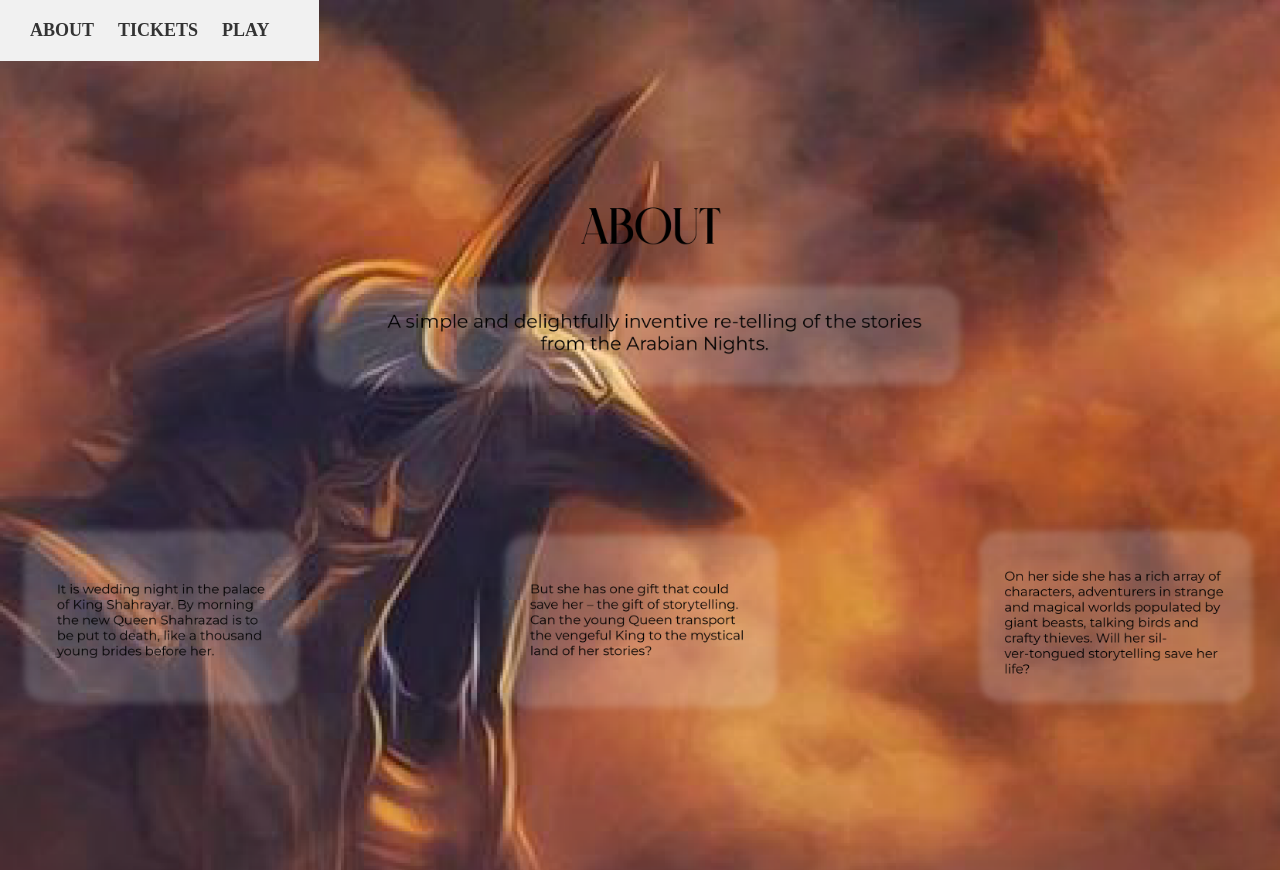
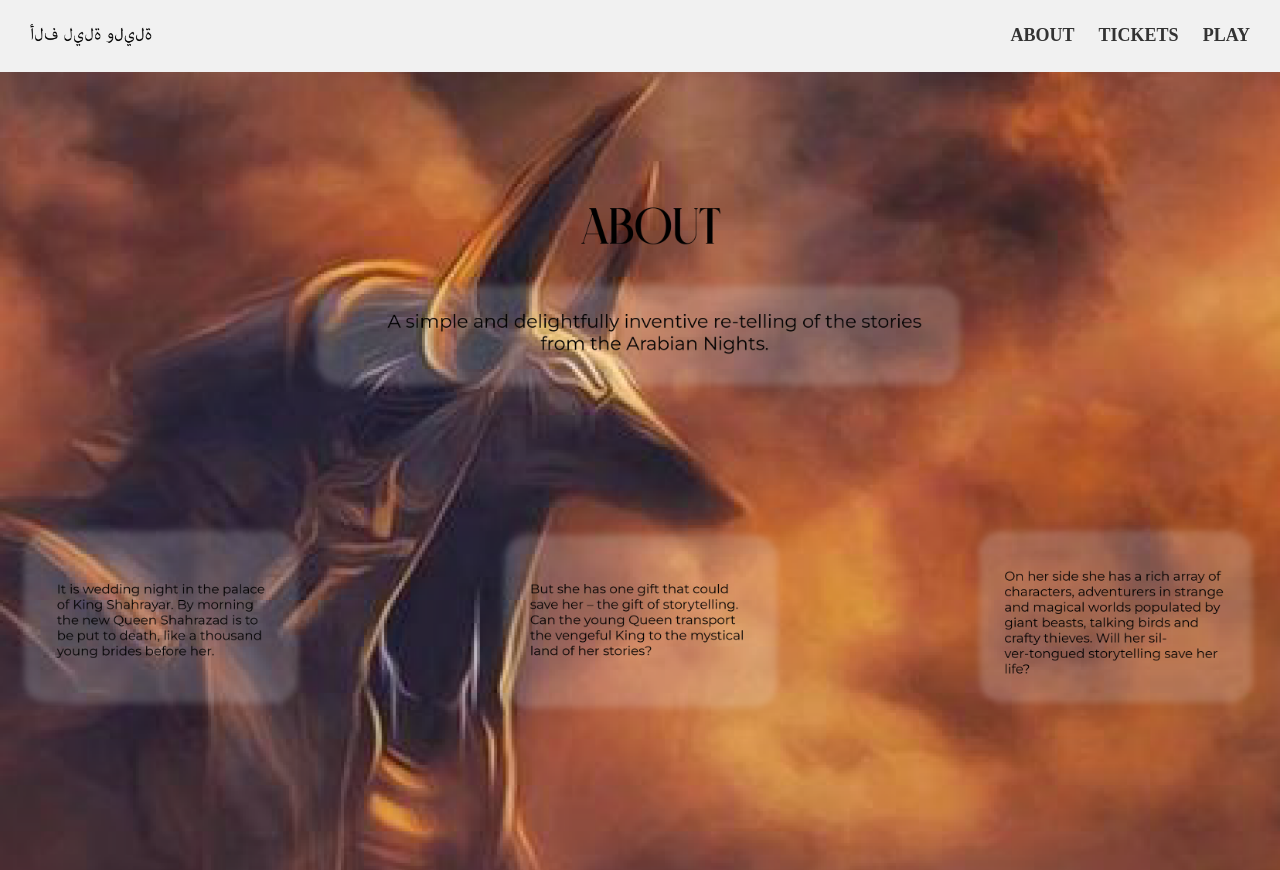
Before and after one commit to Uncle-batty/1001Nights.github.io, a plain HTML site: page main.html in a window 1280 px wide. Shown: the top 870 px of the page. Drawn offline with Linux system fonts and the light colour scheme.

Commit message:
Fixed headder

```diff
--- a/main.html
+++ b/main.html
@@ -16,9 +16,10 @@
 </head>
 
 <body>
-    <header style="position: fixed;">
+    <header style="position: fixed; width: 100%; background-color: #f1f1f1;">
         <!-- Add a class to the nav bar for easy selection -->
         <nav class="navbar">
+            <img src="assets/logo.png " />
             <ul>
                 <li><a href="#About">ABOUT</a></li>
                 <li><a href="#Tickets">TICKETS</a></li>
--- a/styles.css
+++ b/styles.css
@@ -17,14 +17,21 @@ body {
 }
 
 /* Your existing CSS styles for the nav bar */
-nav {
-    background-color: #f1f1f1;
-    padding: 10px 20px;
+/* Add styles for the nav bar */
+.navbar {
     display: flex;
     justify-content: space-between;
-    /* Align the nav items to the right */
     align-items: center;
+    padding: 10px 20px;
+    width: 100%;
+    background-color: #f1f1f1;
+}
 
+.navbar img {
+    width: 10%;
+    /* Adjust the image size as needed */
+    height: auto;
+    margin-right: 10px;
 }
 
 nav ul {
@@ -42,17 +49,7 @@ nav a {
     text-decoration: none;
     color: #333;
     font-weight: bold;
-    /* Increase the font size of the text */
     font-size: 18px;
-}
-
-/* Add styles for the nav bar image */
-nav img {
-    width: 40px;
-    /* Adjust the image size as needed */
-    height: auto;
-    margin-right: 10px;
-    /* Add a little spacing between the image and text */
 }
 
 header {
```
Also changed, not shown: assets/logo.png (added).
